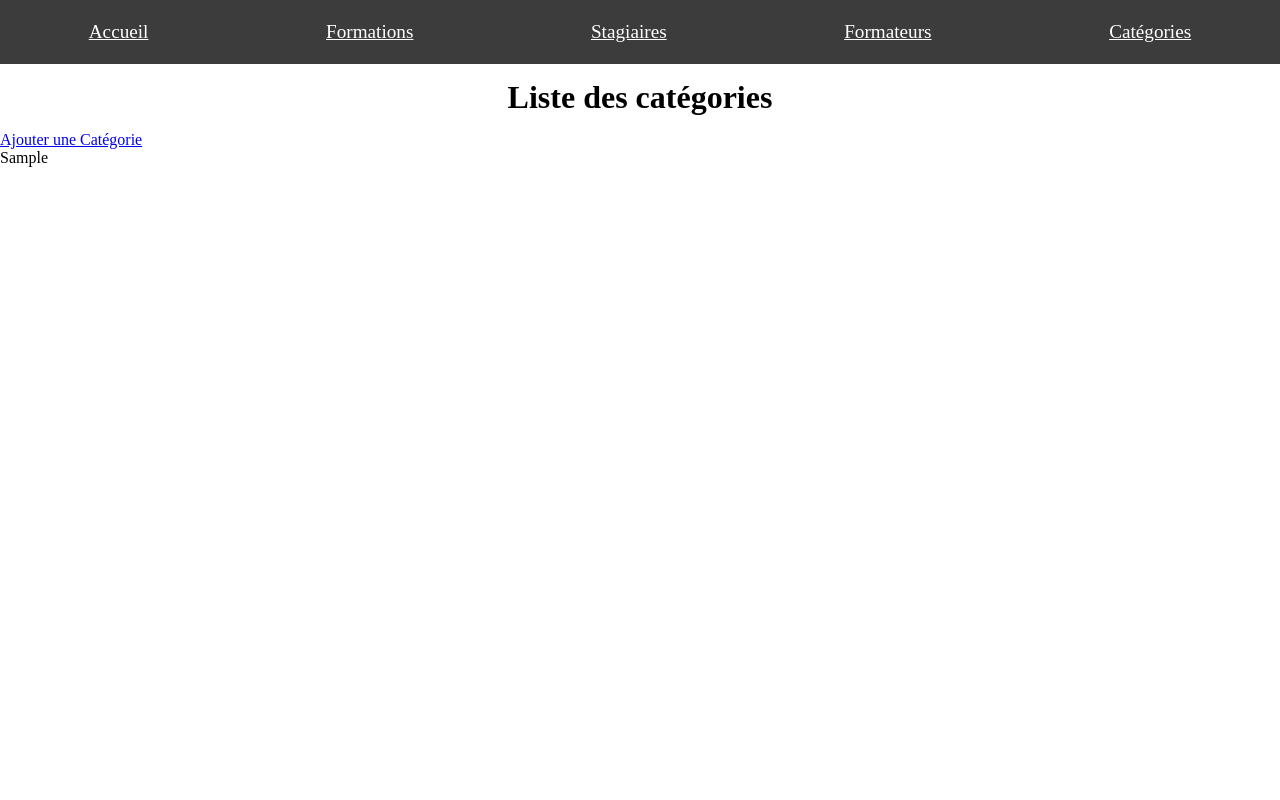
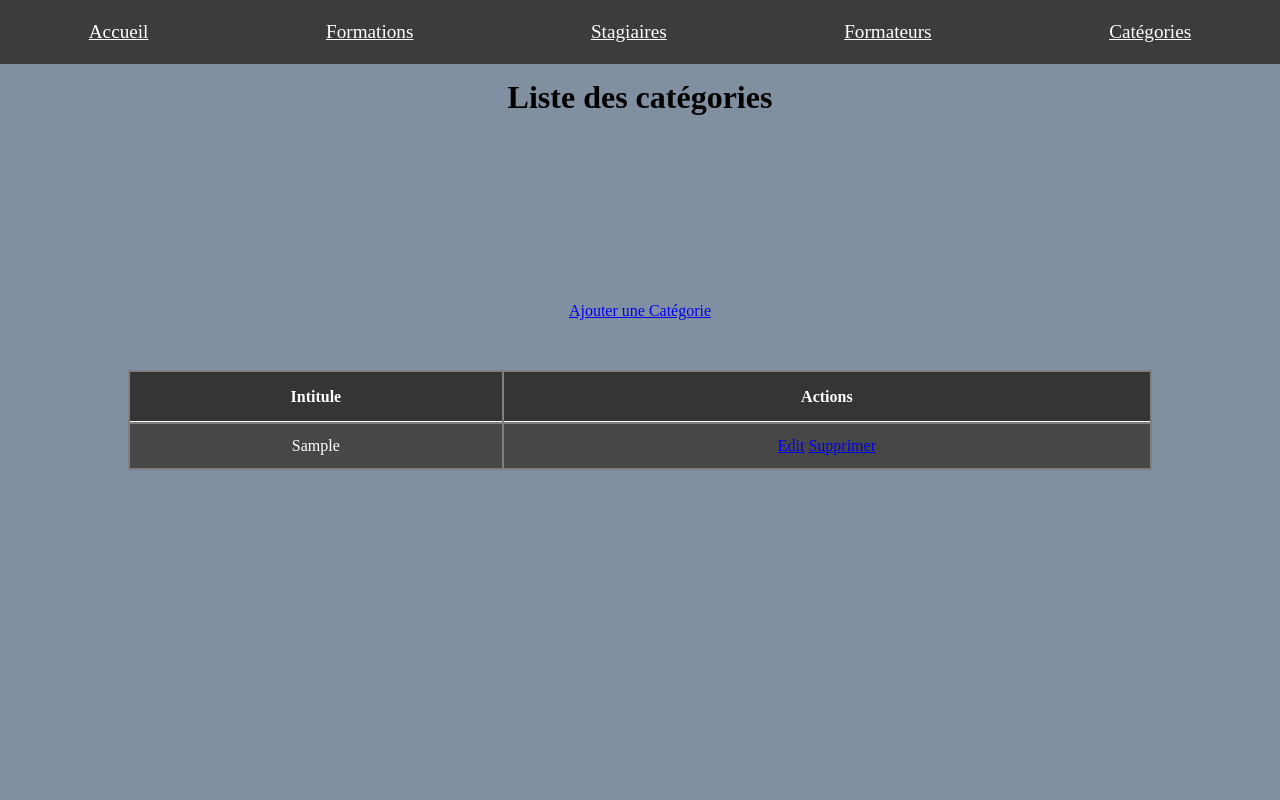
Before and after one commit to mayados/ProjetSessionsSymf, a Symfony app: template templates/categorie/index.html.twig in a window 1280 px wide. Run offline with Twig, Linux system fonts and the light colour scheme; the template is opened without the code that fills it: most values are stand-ins (such as "Sample title", 1, 10 or a date in 2020); some libraries are stand-ins or nearby versions.

Commit message:
structure page + add classes css

```diff
--- a/templates/categorie/index.html.twig
+++ b/templates/categorie/index.html.twig
@@ -4,15 +4,28 @@
 
 {% block body %}
 
-    <h1>Liste des catégories</h1>
+    <div class="container-page">
+        <h1>Liste des catégories</h1>
 
-    <a href="{{ path('add_categorie') }}">Ajouter une Catégorie</a>
+        <div class="page-elements">
+            <a href="{{ path('add_categorie') }}">Ajouter une Catégorie</a>
 
-    {% for categorie in listeCategories %}
-    <div>
-        <p>{{ categorie }}</p>
+            <table>
+                <tr>
+                    <th>Intitule</th>
+                    <th>Actions</th>
+                </tr>
+                {% for categorie in listeCategories %}
+                <tr>
+                    <td>{{ categorie }}</td>
+                    <td>
+                        <a href="{{ path('edit_categorie', {'id': categorie.id}) }}">Edit</a>
+                        <a href="{{ path('remove_categorie', {'id': categorie.id}) }}">Supprimer</a>
+                    </td>
+                </tr>
+                {% endfor %}
+            </table>
+        </div>
     </div>
-    {% endfor %}
-
 
 {% endblock %}
```
